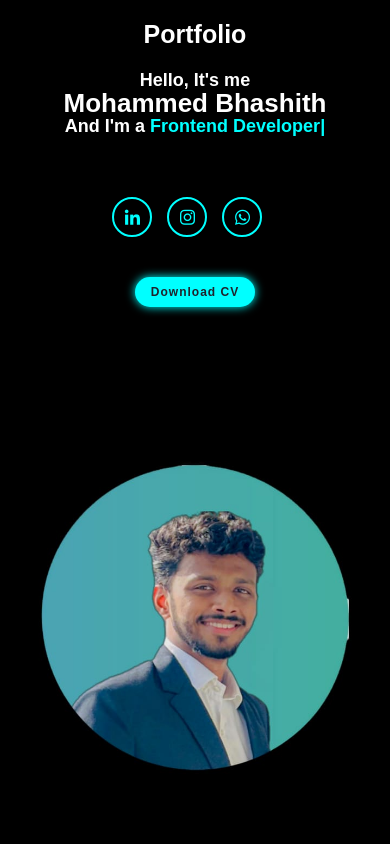
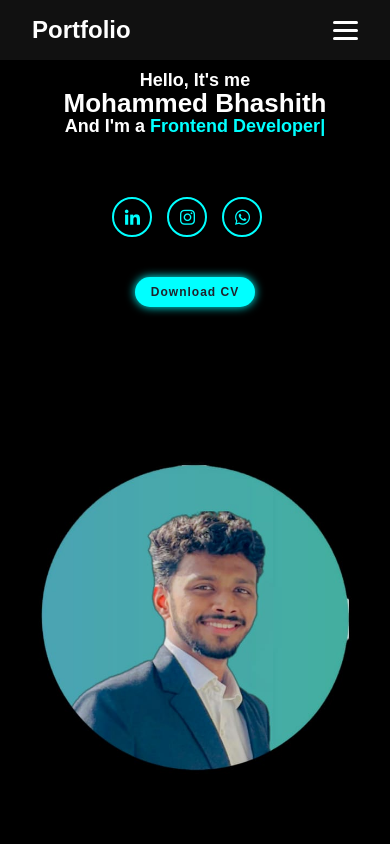
Before and after one commit to Baashi786/my-portfolio, a React (Vite) app: page / in a window 390 px wide. Shown: the top 844 px of the page. Built offline with nearby package versions, Linux system fonts and the light colour scheme.

Commit message:
Updated media queries for responsive design

```diff
--- a/package.json
+++ b/package.json
@@ -11,8 +11,10 @@
   },
   "dependencies": {
     "aos": "^2.3.4",
+    "pdfjs-dist": "^5.2.133",
     "react": "^18.2.0",
     "react-dom": "^18.2.0",
+    "react-pdf": "^9.2.1",
     "typed.js": "^2.1.0"
   },
   "devDependencies": {
--- a/src/App.jsx
+++ b/src/App.jsx
@@ -6,7 +6,7 @@ import Skills from "./components/Skills.jsx";
 import Projects from "./components/Projects.jsx";
 import Certifications from "./components/Certifications.jsx";
 import Contact from "./components/Contact.jsx";
-
+import ResumeViewer from "./components/ResumeViewer";
 import AOS from 'aos';
 import 'aos/dist/aos.css';
 
--- a/src/components/Home.jsx
+++ b/src/components/Home.jsx
@@ -27,12 +27,14 @@ const Home = () => {
         <h3>And I'm a <span className="multiple-text" ref={typedElement}></span></h3>
 
         <div className="social-media">
-          <a href="https://www.linkedin.com/in/www.linkedin.com/in/mohammed-bhashith-328969274" target="_blank" rel="noreferrer" style={{ "--i": 7 }}><i className='bx bxl-linkedin'></i></a>
+          <a href="https://www.linkedin.com/in/mohammed-bhashith-328969274" target="_blank" rel="noreferrer" style={{ "--i": 7 }}>
+  <i className='bx bxl-linkedin'></i>
+</a>
           <a href="https://www.instagram.com/_.bachi._07" target="_blank" rel="noreferrer" style={{ "--i": 8 }}><i className='bx bxl-instagram'></i></a>
           <a href="https://wa.me/9731093787" target="_blank" rel="noreferrer" style={{ "--i": 9 }}><i className='bx bxl-whatsapp'></i></a>
         </div>
 
-        <a href="MyResume.pdf" download className="btn">Download CV</a>
+        <a href="Resume.pdf" download className="btn">Download CV</a>
       </div>
 
       <div className="home-img">
--- a/src/components/Navbar.jsx
+++ b/src/components/Navbar.jsx
@@ -1,20 +1,42 @@
-// src/components/Navbar.jsx
-
-import React from 'react';
+import React, { useState, useEffect } from "react";
+import "../style.css";
 
 const Navbar = () => {
+  const [menuOpen, setMenuOpen] = useState(false);
+
+  // Close mobile menu on scroll/navigation
+  useEffect(() => {
+    const closeMenu = () => setMenuOpen(false);
+    window.addEventListener("scroll", closeMenu);
+    return () => window.removeEventListener("scroll", closeMenu);
+  }, []);
+
+  const scrollToSection = (id) => {
+    const section = document.getElementById(id);
+    if (section) {
+      section.scrollIntoView({ behavior: "smooth" });
+    }
+    setMenuOpen(false); // close mobile menu
+  };
+
   return (
-    <header className="header">
-      <a href="#" className="logo">Portfolio</a>
-      <nav className="navbar">
-        <a href="#home" style={{ ['--i']: 1 }}>Home</a>
-        <a href="#about" style={{ ['--i']: 2 }}>About</a>
-        <a href="#skills" style={{ ['--i']: 3 }}>Skills</a>
-        <a href="#projects" style={{ ['--i']: 4 }}>Projects</a>
-        <a href="#certifications" style={{ ['--i']: 5 }}>Certificates</a>
-        <a href="#contact" style={{ ['--i']: 6 }}>Contact</a>
-      </nav>
-    </header>
+    <nav className="navbar">
+      <div className="logo">Portfolio</div>
+
+      <div className={`nav-links ${menuOpen ? "open" : ""}`}>
+        {["home", "about", "skills", "projects", "certifications", "contact"].map((item) => (
+          <button key={item} onClick={() => scrollToSection(item)} className="nav-button">
+            {item.charAt(0).toUpperCase() + item.slice(1)}
+          </button>
+        ))}
+      </div>
+
+      <div className={`hamburger ${menuOpen ? "active" : ""}`} onClick={() => setMenuOpen(!menuOpen)}>
+        <span></span>
+        <span></span>
+        <span></span>
+      </div>
+    </nav>
   );
 };
 
--- /dev/null
+++ b/src/components/ResumeViewer.jsx
@@ -0,0 +1,22 @@
+import React from "react";
+
+const ResumeViewer = () => {
+  return (
+    <div className="resume-container" style={{ padding: "2rem" }}>
+      <h2 style={{ textAlign: "center", marginBottom: "1rem" }}>Interactive Resume Viewer</h2>
+      <div style={{ width: "100%", height: "80vh", border: "2px solid #ccc" }}>
+        <iframe
+          src="/MyResume.pdf"
+          title="Resume"
+          width="100%"
+          height="100%"
+          style={{ border: "none" }}
+        >
+          <p>Your browser does not support iframes or PDF viewing.</p>
+        </iframe>
+      </div>
+    </div>
+  );
+};
+
+export default ResumeViewer;
--- a/src/style.css
+++ b/src/style.css
@@ -567,3 +567,135 @@ textarea {
         transition: none !important;
     }
 }
+/* Navbar base */
+.navbar {
+  display: flex;
+  justify-content: space-between;
+  align-items: center;
+  padding: 1rem 2rem;
+  background: #111;
+  color: white;
+  position: fixed;
+  width: 100%;
+  top: 0;
+  z-index: 1000;
+}
+
+/* Logo */
+.logo {
+  font-size: 1.5rem;
+  font-weight: bold;
+}
+
+/* Nav Links */
+.nav-links {
+  display: flex;
+  gap: 1.5rem;
+}
+
+/* Buttons */
+.nav-button {
+  background: none;
+  border: none;
+  color: white;
+  cursor: pointer;
+  font-size: 1rem;
+}
+
+.nav-button:hover {
+  color: #00ffff;
+}
+
+/* Hamburger Icon */
+.hamburger {
+  display: none;
+  flex-direction: column;
+  gap: 5px;
+  cursor: pointer;
+}
+
+.hamburger span {
+  width: 25px;
+  height: 3px;
+  background: white;
+  border-radius: 2px;
+  transition: 0.3s;
+}
+
+/* Mobile Menu Open Animation */
+.hamburger.active span:nth-child(1) {
+  transform: rotate(45deg) translate(5px, 5px);
+}
+.hamburger.active span:nth-child(2) {
+  opacity: 0;
+}
+.hamburger.active span:nth-child(3) {
+  transform: rotate(-45deg) translate(5px, -5px);
+}
+
+/* Mobile Menu */
+@media (max-width: 768px) {
+  .nav-links {
+    position: absolute;
+    top: 70px;
+    right: 0;
+    background: #222;
+    flex-direction: column;
+    width: 100%;
+    display: none;
+    padding: 1rem 2rem;
+  }
+
+  .nav-links.open {
+    display: flex;
+  }
+
+  .hamburger {
+    display: flex;
+  }
+}
+.resume-modal {
+  position: fixed;
+  top: 0;
+  left: 0;
+  width: 100%;
+  height: 100%;
+  background-color: rgba(0, 0, 0, 0.9);
+  display: flex;
+  justify-content: center;
+  align-items: center;
+  z-index: 1000;
+}
+
+.resume-content {
+  background: #fff;
+  padding: 20px;
+  border-radius: 10px;
+  max-height: 90%;
+  overflow-y: auto;
+  width: 90%;
+  max-width: 800px;
+  box-shadow: 0 0 10px #000;
+}
+
+.resume-content canvas {
+  width: 100% !important;
+  height: auto !important;
+}
+
+.close-btn {
+  background: crimson;
+  color: white;
+  border: none;
+  padding: 6px 12px;
+  font-size: 1.2rem;
+  cursor: pointer;
+  float: right;
+  border-radius: 5px;
+}
+.resume-container {
+  padding: 20px;
+  background-color: #1e1e1e;
+  border-radius: 10px;
+  margin: 1rem;
+}
```
Also changed, not shown: 2 other files (tests, documents, lock files or other folders).
